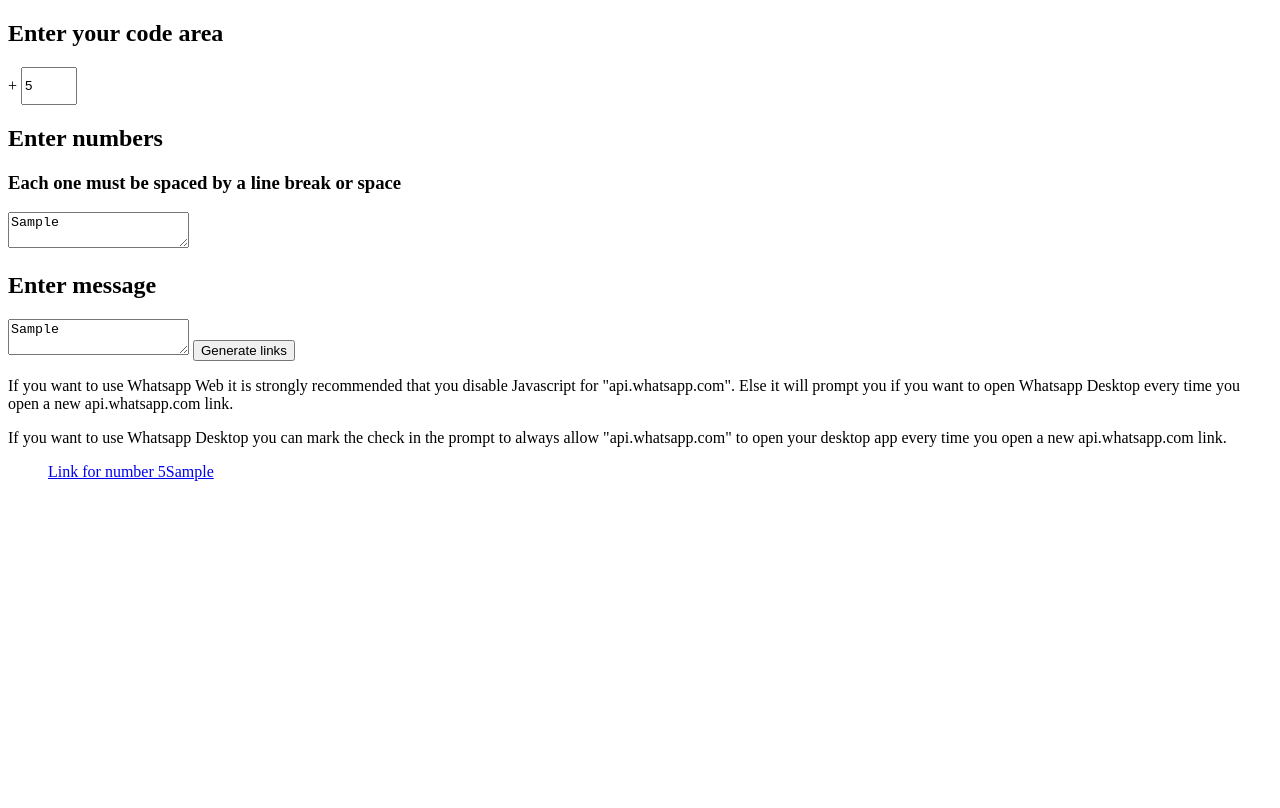
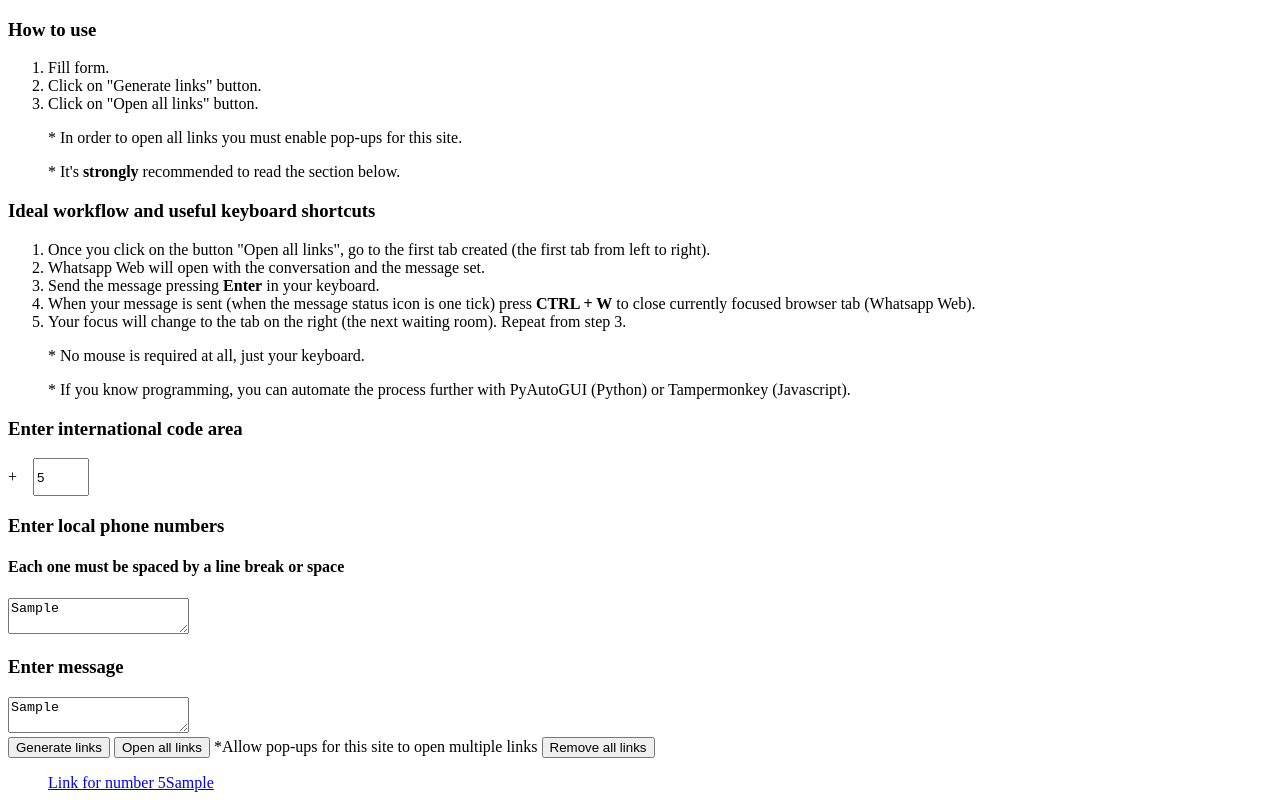
Before and after one commit to thomastafernaberry/multiple-whatsapp-chat-link-generator, a plain HTML site: page index.html in a window 1280 px wide. Both pictures are taken after typing "5", "Sample", "Sample" into the empty fields and a click on the button "Generate links". Drawn offline with Linux system fonts and the light colour scheme.

Commit message:
Add Waiting Rooms. Code refactoring.
Add Waiting Rooms in order to avoid opening "api.whatsapp.com/send/" URL. This means that "Tampermonkey" and "Request X" browser extensions are no longer needed in order to achieve a smooth UX.
Code refactoring for maintainability and readability purposes. Separate tasks in multiple functions. Change names to provide an easier code comprehension.

```diff
--- a/index.html
+++ b/index.html
@@ -3,22 +3,56 @@
 <head>
      <meta charset="UTF-8">
      <meta name="viewport" content="width=device-width, initial-scale=1.0">
-     <title>Whatsapp multiple chat generator</title>
+     <title>Multiple Whatsapp Chat Link Generator</title>
 </head>
 <body>
-     <form action="" method="get">
-          <h2>Enter your code area</h2>
-          <span>+ </span><input type="number" name="international-code" id="international-code" style="height: 2rem; width: 3rem;"><br>
-          <h2>Enter numbers</h2>
-          <h3>Each one must be spaced by a line break or space</h3>
-          <textarea name="local-numbers" id="local-numbers"></textarea><br>
-          <h2>Enter message</h2>
-          <textarea name="message" id="message"></textarea>
-          <button type="button" id="upload-button">Generate links</button>
-          <p>If you want to use Whatsapp Web it is strongly recommended that you disable Javascript for "api.whatsapp.com". Else it will prompt you if you want to open Whatsapp Desktop every time you open a new api.whatsapp.com link.</p>
-          <p>If you want to use Whatsapp Desktop you can mark the check in the prompt to always allow "api.whatsapp.com" to open your desktop app every time you open a new api.whatsapp.com link.</p>
-     </form>
-     <ul id="links-list"></ul>
+
+     <section>
+          <h3>How to use</h3>
+          <ol>
+               <li>Fill form.</li>
+               <li>Click on "Generate links" button.</li>
+               <li>Click on "Open all links" button.</li>
+               <p>* In order to open all links you must enable pop-ups for this site.</p>
+               <p>* It's <b>strongly</b> recommended to read the section below.</p>
+          </ol>
+          <h3>Ideal workflow and useful keyboard shortcuts</h3>
+          <ol>
+               <li>Once you click on the button "Open all links", go to the first tab created (the first tab from left to right).</li>
+               <li>Whatsapp Web will open with the conversation and the message set.</li>
+               <li>Send the message pressing <b>Enter</b> in your keyboard.</li>
+               <li>When your message is sent (when the message status icon is one tick) press <b>CTRL + W</b> to close currently focused browser tab (Whatsapp Web).</li>
+               <li>Your focus will change to the tab on the right (the next waiting room). Repeat from step 3.</li>
+               <p>* No mouse is required at all, just your keyboard.</p>
+               <p>* If you know programming, you can automate the process further with PyAutoGUI (Python) or Tampermonkey (Javascript).</p>
+          </ol>
+     </section>
+
+     <section>
+          <form method="get">
+               <h3>Enter international code area</h3>
+               <span>+</span><input type="number" name="international-code" id="international-code" style="height: 2rem; width: 3rem; margin-left: 1rem;">
+               <h3>Enter local phone numbers</h3>
+               <h4>Each one must be spaced by a line break or space</h4>
+               <textarea name="local-numbers" id="local-numbers"></textarea>
+               <h3>Enter message</h3>
+               <textarea name="message" id="message"></textarea>
+          </form>
+          <div>
+               <button type="button" id="generate-links-button">
+                    Generate links
+               </button>
+               <button type="button" onclick="openAllDocumentLinks()">
+                    Open all links
+               </button>
+               <span>*Allow pop-ups for this site to open multiple links</span>
+               <button type="button" onclick="removeAllChildrenFromElement('links-section')">
+                    Remove all links
+               </button>
+          </div>
+     </section>
+
+     <section id="links-section"></section>
 
      <script src="/scripts.js"></script>
 </body>
--- a/scripts.js
+++ b/scripts.js
@@ -1,39 +1,82 @@
-const $USER_NUMBERS = document.getElementById('local-numbers');
-const $UPLOAD_BUTTON = document.getElementById('upload-button');
-const $INTERNATIONAL_CODE = document.getElementById('international-code');
-const $MESSAGE = document.getElementById('message');
-const $LINKS_LIST = document.getElementById('links-list');
+function getLocalPhoneNumbersArray(localPhoneNumbersTextarea) {
+     const TEXTAREA_VALUES = localPhoneNumbersTextarea.value;
+     const LOCAL_NUMBERS_ARRAY = [];
+     let currentLocalNumber = '';
+     for (const CHAR of TEXTAREA_VALUES) {
+          if (CHAR === '\n' || CHAR === ' ' && currentLocalNumber) {
+               LOCAL_NUMBERS_ARRAY.push(currentLocalNumber);
+               currentLocalNumber = '';
+          } else if (CHAR) {
+               currentLocalNumber += CHAR;
+          }
+     }
+     if (currentLocalNumber) {
+          LOCAL_NUMBERS_ARRAY.push(currentLocalNumber);
+     }
+     return LOCAL_NUMBERS_ARRAY;
+}
 
-$UPLOAD_BUTTON.addEventListener('click', () => {
-     const LOCAL_NUMBERS = [];
-     let currentNumber = '';
-     for (let i = 0; i <= $USER_NUMBERS.value.length; i++) {
-          if ($USER_NUMBERS.value[i] === '\n' || $USER_NUMBERS.value[i] === ' ' && currentNumber !== '') {
-               LOCAL_NUMBERS.push(currentNumber);
-               currentNumber = '';
-          } else if ($USER_NUMBERS.value[i] === undefined) {
-               LOCAL_NUMBERS.push(currentNumber);
-               break
-          } else {
-               currentNumber += $USER_NUMBERS.value[i];
-          };
-     };
-     const INTERNATIONAL_NUMBERS = [];
-     for (let i = 0; i < LOCAL_NUMBERS.length; i++) {
-          INTERNATIONAL_NUMBERS.push($INTERNATIONAL_CODE.value + LOCAL_NUMBERS[i]);
-     };
-     const LINKS = [];
-     for (let i = 0; i < INTERNATIONAL_NUMBERS.length; i++) {
-          let baseUrl = new URL('https://api.whatsapp.com/send/');
-          baseUrl.searchParams.append('phone', INTERNATIONAL_NUMBERS[i]);
-          baseUrl.searchParams.append('text', $MESSAGE.value);
-          LINKS.push(baseUrl.href);
+function getInternationalPhoneNumbersArray(localPhoneNumbersArray, internationalCode) {
+     const INTERNATIONAL_NUMBERS_ARRAY = [];
+     for (const LOCAL_NUMBER of localPhoneNumbersArray) {
+          const INTERNATIONAL_NUMBER = internationalCode + LOCAL_NUMBER;
+          INTERNATIONAL_NUMBERS_ARRAY.push(INTERNATIONAL_NUMBER);
      }
-     for (let i = 0; i < LINKS.length; i++) {
-          let anchor = document.createElement('a');
-          anchor.setAttribute('target', '_blank');
-          anchor.innerHTML = `Link for number ${INTERNATIONAL_NUMBERS[i]} <br>`
-          $LINKS_LIST.appendChild(anchor)
-               .setAttribute('href', LINKS[i])
+     return INTERNATIONAL_NUMBERS_ARRAY;
+}
+
+function getWaitingRoomLinksArray(internationalPhoneNumbersArray, text) {
+     const LINKS_ARRAY = [];
+     for (const PHONE_NUMBER of internationalPhoneNumbersArray) {
+          let baseUrl = new URL('http://127.0.0.1:5500/waiting-room.html');
+          baseUrl.searchParams.append('phone', PHONE_NUMBER);
+          baseUrl.searchParams.append('text', text);
+          LINKS_ARRAY.push(baseUrl.href);
      }
+     return LINKS_ARRAY;
+}
+
+function openAllDocumentLinks() {
+     const $DOCUMENT_ANCHORS_ARRAY = document.getElementsByTagName('a');
+     for (const ANCHOR of $DOCUMENT_ANCHORS_ARRAY) {
+          const ANCHOR_LINK = ANCHOR.href;
+          window.open(ANCHOR_LINK);
+     }
+}
+
+function removeAllChildrenFromElement(htmlElementId) {
+     const $ELEMENT = document.getElementById(htmlElementId);
+     const CHILDREN_ARRAY = Array.from($ELEMENT.children);
+     for (const CHILD of CHILDREN_ARRAY) {
+          $ELEMENT.removeChild(CHILD);
+     }
+}
+
+function appendWaitingRoomLinksToElement(htmlElementId, waitingRoomLinksArray, internationalPhoneNumbersArray) {
+     const $PARENT_ELEMENT = document.getElementById(htmlElementId);
+     const UL_ELEMENT = document.createElement('ul');
+     UL_ELEMENT.style.listStyleType = 'none';
+     for (let i = 0; i < waitingRoomLinksArray.length; i++) {
+          const LI_ELEMENT = document.createElement('li');
+          const A_ELEMENT = document.createElement('a');
+          A_ELEMENT.setAttribute('target', '_blank');
+          A_ELEMENT.setAttribute('href', waitingRoomLinksArray[i]);
+          A_ELEMENT.innerHTML = `Link for number ${internationalPhoneNumbersArray[i]}`;
+          LI_ELEMENT.appendChild(A_ELEMENT);
+          UL_ELEMENT.appendChild(LI_ELEMENT);
+     }
+     $PARENT_ELEMENT.appendChild(UL_ELEMENT);
+}
+
+window.addEventListener('load', () => {
+     const $GENERATE_LINKS_BUTTON = document.getElementById('generate-links-button');
+     $GENERATE_LINKS_BUTTON.addEventListener('click', () => {
+          const $LOCAL_NUMBERS_TEXTAREA = document.getElementById('local-numbers');
+          const $INTERNATIONAL_CODE = document.getElementById('international-code').value;
+          const $MESSAGE = document.getElementById('message').value;
+          const LOCAL_NUMBERS_ARRAY = getLocalPhoneNumbersArray($LOCAL_NUMBERS_TEXTAREA);
+          const INTERNATIONAL_NUMBERS_ARRAY = getInternationalPhoneNumbersArray(LOCAL_NUMBERS_ARRAY, $INTERNATIONAL_CODE);
+          const WAITING_ROOM_LINKS_ARRAY = getWaitingRoomLinksArray(INTERNATIONAL_NUMBERS_ARRAY, $MESSAGE);
+          appendWaitingRoomLinksToElement('links-section', WAITING_ROOM_LINKS_ARRAY, INTERNATIONAL_NUMBERS_ARRAY);
+     });
 });
```
Also changed, not shown: waiting-room-scripts.js (added, +35 -0 lines), waiting-room.html (added, +12 -0 lines).
